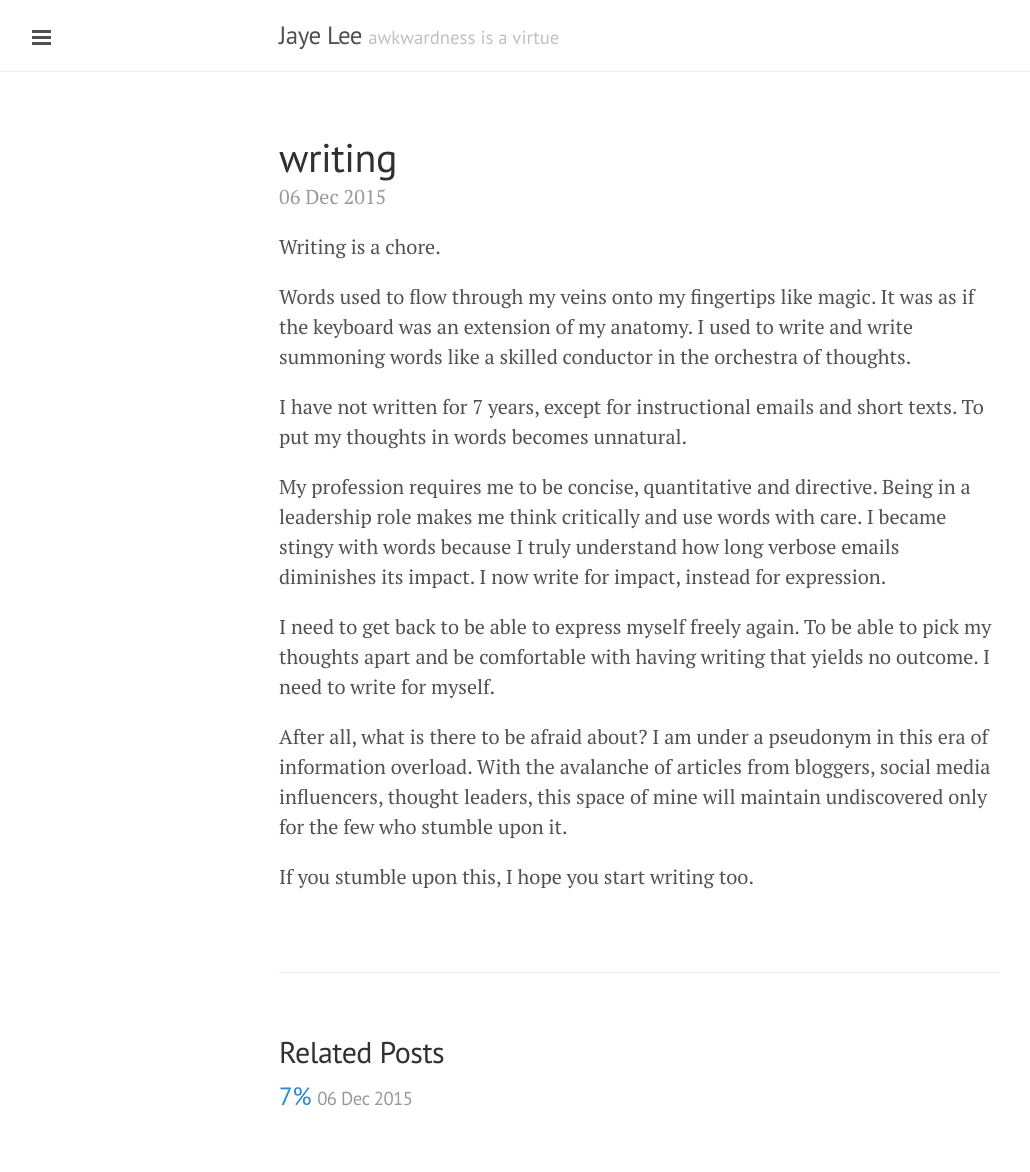
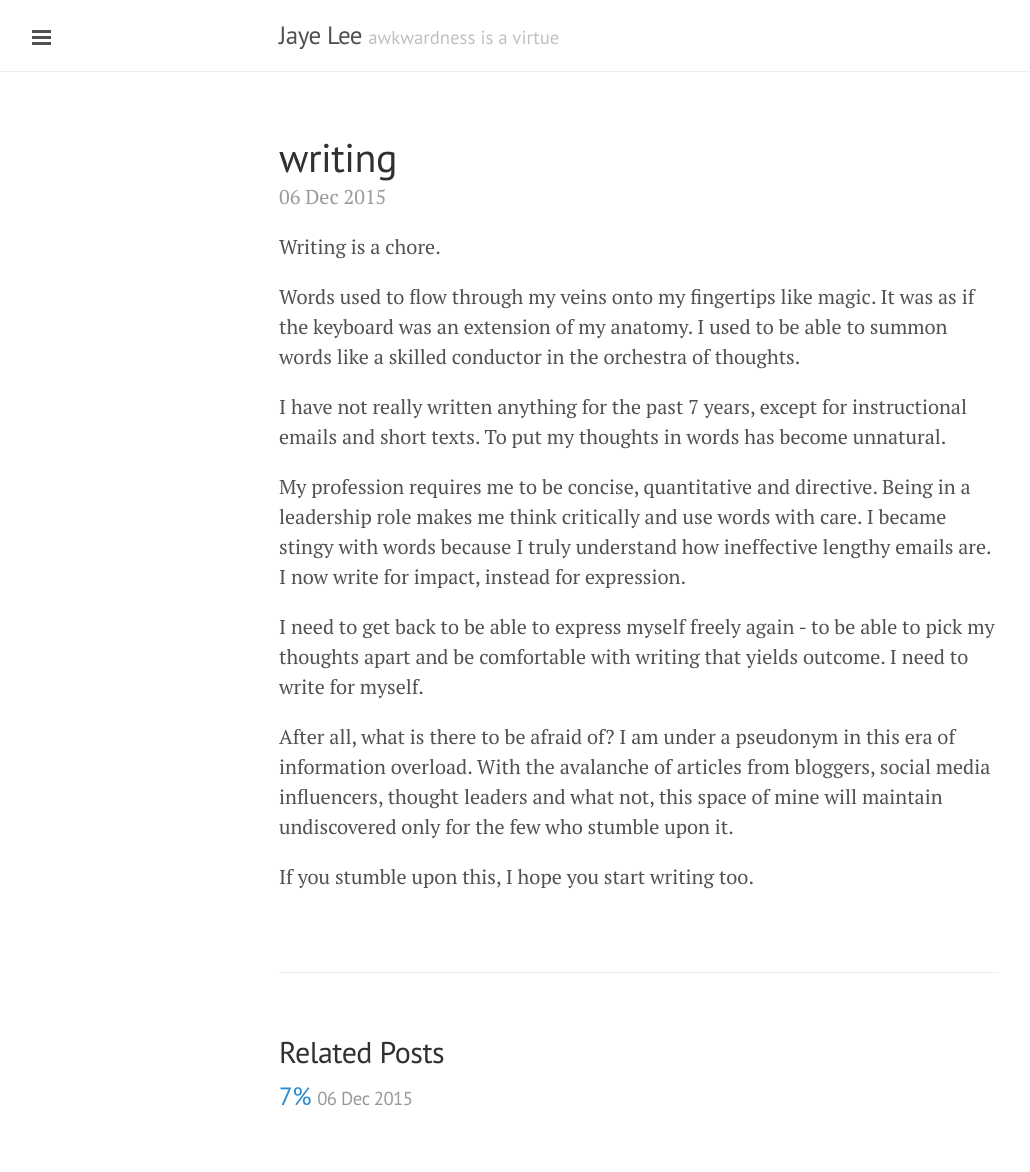
Before and after one commit to jayelee/jayelee.github.io, a Jekyll site: the page built from _posts/2015-12-06-writing.markdown, in a window 1280 px wide. Shown: the whole page, without its empty margins (1-1031 px from the left). Built offline with Jekyll 4.4.1, drawn with Linux system fonts in a browser that asks for light colours.

Commit message:
Post update: writing

```diff
--- a/_posts/2015-12-06-writing.markdown
+++ b/_posts/2015-12-06-writing.markdown
@@ -5,14 +5,14 @@ layout: post
 ---
 Writing is a chore.
 
-Words used to flow through my veins onto my fingertips like magic. It was as if the keyboard was an extension of my anatomy. I used to write and write summoning words like a skilled conductor in the orchestra of thoughts.
+Words used to flow through my veins onto my fingertips like magic. It was as if the keyboard was an extension of my anatomy. I used to be able to summon words like a skilled conductor in the orchestra of thoughts.
 
-I have not written for 7 years, except for instructional emails and short texts. To put my thoughts in words becomes unnatural.
+I have not really written anything for the past 7 years, except for instructional emails and short texts. To put my thoughts in words has become unnatural.
 
-My profession requires me to be concise, quantitative and directive. Being in a leadership role makes me think critically and use words with care. I became stingy with words because I truly understand how long verbose emails diminishes its impact. I now write for impact, instead for expression.
+My profession requires me to be concise, quantitative and directive. Being in a leadership role makes me think critically and use words with care. I became stingy with words because I truly understand how ineffective lengthy emails are. I now write for impact, instead for expression.
 
-I need to get back to be able to express myself freely again. To be able to pick my thoughts apart and be comfortable with having writing that yields no outcome. I need to write for myself.
+I need to get back to be able to express myself freely again -  to be able to pick my thoughts apart and be comfortable with writing that yields outcome. I need to write for myself.
 
-After all, what is there to be afraid about? I am under a pseudonym in this era of information overload. With the avalanche of articles from bloggers, social media influencers, thought leaders, this space of mine will maintain undiscovered only for the few who stumble upon it.
+After all, what is there to be afraid of? I am under a pseudonym in this era of information overload. With the avalanche of articles from bloggers, social media influencers, thought leaders and what not, this space of mine will maintain undiscovered only for the few who stumble upon it.
 
 If you stumble upon this, I hope you start writing too.
```
